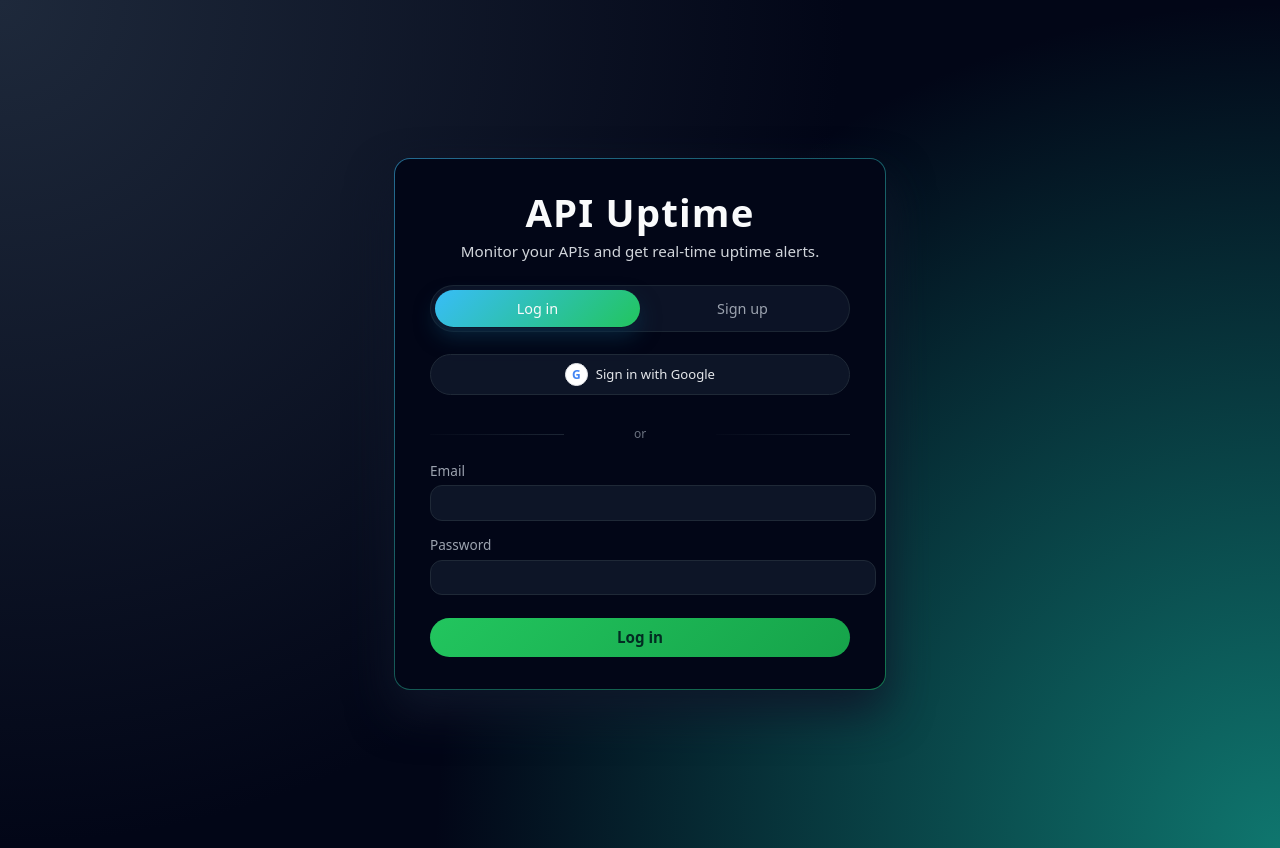
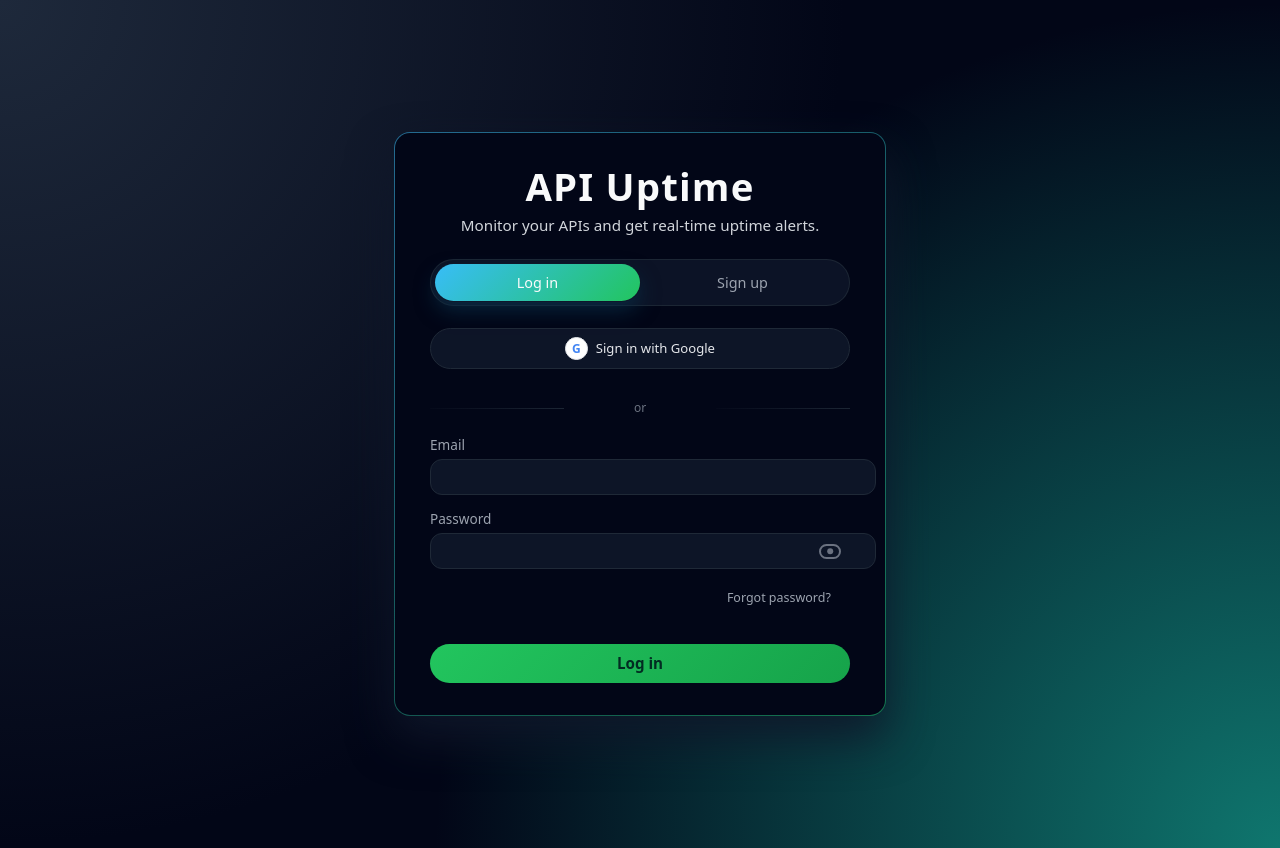
Before and after one commit to renanipx/MonitoringAPI, a React app in the folder frontend/: page / in a window 1280 px wide. Built offline with nearby package versions, Linux system fonts and the light colour scheme; no server answers; the HTML template or start-up script is replaced by a standard one.

Commit message:
feat(auth): add password visibility toggle and strength indicator

```diff
--- a/frontend/src/App.css
+++ b/frontend/src/App.css
@@ -91,6 +91,10 @@
   font-size: 0.82rem;
 }
 
+.social-button-hidden {
+  visibility: hidden;
+}
+
 .social-button:hover:not(:disabled) {
   border-color: #38bdf8;
   background: rgba(15, 23, 42, 1);
@@ -124,6 +128,96 @@
   gap: 0.25rem;
   font-size: 0.85rem;
   color: #9ca3af;
+}
+
+.password-wrapper {
+  position: relative;
+  width: 100%;
+}
+
+.password-input {
+  width: 100%;
+  padding-right: 3.2rem;
+}
+
+.password-toggle {
+  position: absolute;
+  right: 0.5rem;
+  top: 50%;
+  transform: translateY(-50%);
+  border: none;
+  background: transparent;
+  padding: 0;
+  width: 1.5rem;
+  height: 1.5rem;
+  display: flex;
+  align-items: center;
+  justify-content: center;
+  cursor: pointer;
+}
+
+.password-toggle:focus,
+.password-toggle:active {
+  outline: none;
+}
+
+.password-toggle-icon {
+  width: 1.1rem;
+  height: 0.7rem;
+  border-radius: 999px;
+  border: 2px solid #6b7280;
+  position: relative;
+}
+
+.password-toggle-icon::after {
+  content: "";
+  position: absolute;
+  top: 50%;
+  left: 50%;
+  transform: translate(-50%, -50%);
+  width: 0.35rem;
+  height: 0.35rem;
+  border-radius: 999px;
+  background: #6b7280;
+}
+
+.password-toggle-icon-on {
+  border-color: #22c55e;
+}
+
+.password-toggle-icon-on::after {
+  background: #22c55e;
+}
+
+.forgot-password {
+  align-self: flex-end;
+  margin-top: -0.25rem;
+  margin-bottom: 0.35rem;
+  font-size: 0.78rem;
+  color: #9ca3af;
+  background: none;
+  border: none;
+}
+
+.forgot-password:hover {
+  color: #e5e7eb;
+}
+
+.password-strength {
+  font-size: 0.78rem;
+  margin-top: -0.25rem;
+}
+
+.password-strength-weak {
+  color: #f97373;
+}
+
+.password-strength-medium {
+  color: #facc15;
+}
+
+.password-strength-strong {
+  color: #22c55e;
 }
 
 .divider {
--- a/frontend/src/pages/AuthPage.tsx
+++ b/frontend/src/pages/AuthPage.tsx
@@ -1,5 +1,5 @@
 import type { FormEvent } from "react";
-import { useState } from "react";
+import { useMemo, useState } from "react";
 import { login, register, type AuthResponse } from "../lib/api";
 import "../App.css";
 
@@ -15,6 +15,19 @@ function AuthPage({ onAuthSuccess }: AuthPageProps) {
   const [password, setPassword] = useState("");
   const [loading, setLoading] = useState(false);
   const [error, setError] = useState<string | null>(null);
+  const [showPassword, setShowPassword] = useState(false);
+
+  const passwordStrength = useMemo(() => {
+    if (mode !== "register" || !password) return null;
+    let score = 0;
+    if (password.length >= 8) score += 1;
+    if (/[A-Z]/.test(password)) score += 1;
+    if (/[0-9]/.test(password)) score += 1;
+    if (/[^A-Za-z0-9]/.test(password)) score += 1;
+    if (score >= 3) return "Strong";
+    if (score === 2) return "Medium";
+    return "Weak";
+  }, [mode, password]);
 
   async function handleSubmit(event: FormEvent) {
     event.preventDefault();
@@ -60,12 +73,14 @@ function AuthPage({ onAuthSuccess }: AuthPageProps) {
         </div>
 
         <form onSubmit={handleSubmit} className="form">
-          {mode === "login" && (
-            <>
           <div className="social-row">
             <button
               type="button"
-                  className="social-button social-google"
+              className={
+                mode === "login"
+                  ? "social-button social-google"
+                  : "social-button social-google social-button-hidden"
+              }
               disabled={loading}
             >
               <span className="social-icon">G</span>
@@ -74,10 +89,8 @@ function AuthPage({ onAuthSuccess }: AuthPageProps) {
           </div>
 
           <div className="divider">
-                <span>or</span>
+            <span>{mode === "login" ? "or" : ""}</span>
           </div>
-            </>
-          )}
 
           <label>
             Email
@@ -91,14 +104,46 @@ function AuthPage({ onAuthSuccess }: AuthPageProps) {
 
           <label>
             Password
+            <div className="password-wrapper">
               <input
-              type="password"
+                type={showPassword ? "text" : "password"}
                 value={password}
                 onChange={(event) => setPassword(event.target.value)}
                 minLength={6}
                 required
+                className="password-input"
               />
+              <button
+                type="button"
+                className="password-toggle"
+                onClick={() => setShowPassword((prev) => !prev)}
+                aria-label={showPassword ? "Hide password" : "Show password"}
+              >
+                <span
+                  className={
+                    showPassword
+                      ? "password-toggle-icon password-toggle-icon-on"
+                      : "password-toggle-icon"
+                  }
+                  aria-hidden="true"
+                />
+              </button>
+            </div>
           </label>
+
+          {mode === "login" && (
+            <button type="button" className="forgot-password">
+              Forgot password?
+            </button>
+          )}
+
+          {passwordStrength && (
+            <div
+              className={`password-strength password-strength-${passwordStrength.toLowerCase()}`}
+            >
+              Password strength: {passwordStrength}
+            </div>
+          )}
 
           {error && <p className="error">{error}</p>}
 
```
Lines whose indentation alone changed are shown as unchanged.
